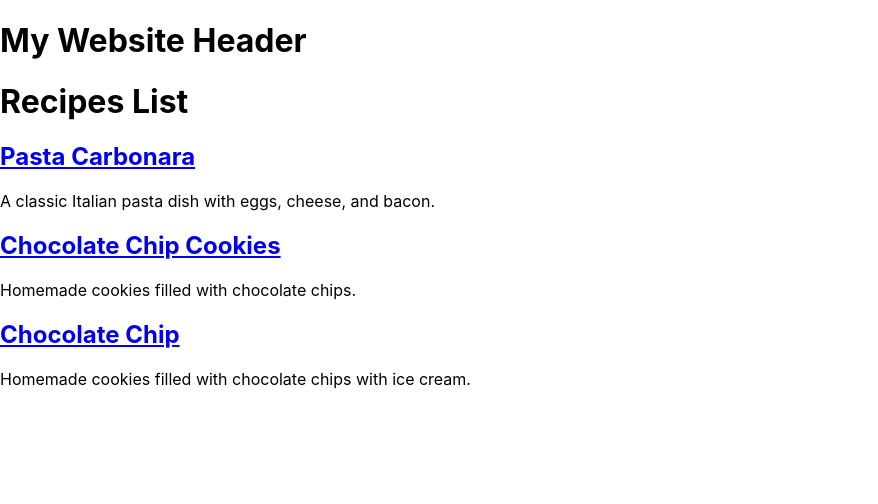
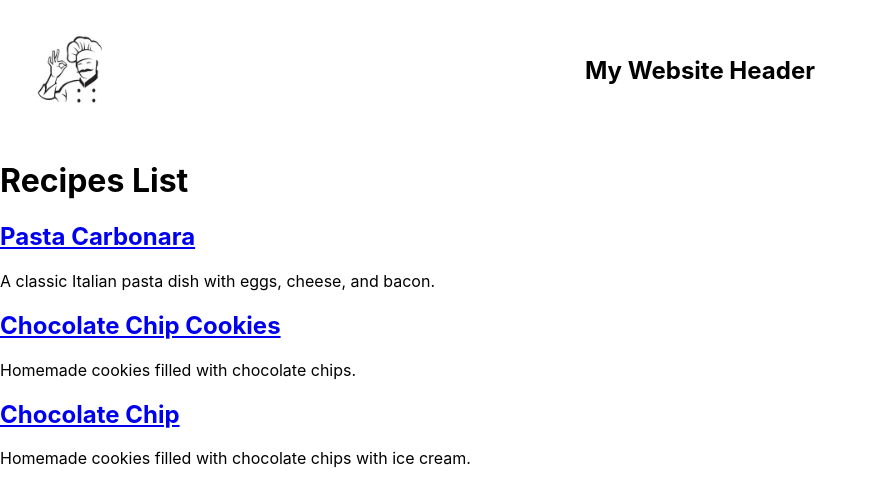
Before and after one commit to Zuribaby/ma.recipe.book.website, a React (Create React App) app: page / in a window 1280 px wide. Shown: the top 504 px of the page, without its empty margins (0-878 px from the left). Built offline with nearby package versions, Linux system fonts and the light colour scheme.

Commit message:
addded styling to header

```diff
--- a/src/components/Header.jsx
+++ b/src/components/Header.jsx
@@ -1,9 +1,11 @@
-// Header.js
 import React from "react";
+import logo from "../images/logo.png";
+import "../css/Header.css";
 
 function Header() {
   return (
     <header className="header">
+      <img src={logo} alt="Logo" className="logo" />
       <h1>My Website Header</h1>
     </header>
   );
--- /dev/null
+++ b/src/css/Header.css
@@ -0,0 +1,21 @@
+/* Header.css */
+.header {
+  color: black;
+  padding: 20px;
+  display: flex;
+  align-items: center;
+}
+
+.logo {
+  width: 100px;
+  height: auto;
+  border-radius: 70%;
+  margin-right: 20px;
+}
+
+.header h1 {
+  margin: 0;
+  font-size: 24px; /* Adjust as needed */
+  flex: 1; /* Allow the text to expand and occupy remaining space */
+  text-align: center; /* Center align the text */
+}
```
Also changed, not shown: src/images/logo.png (added).
